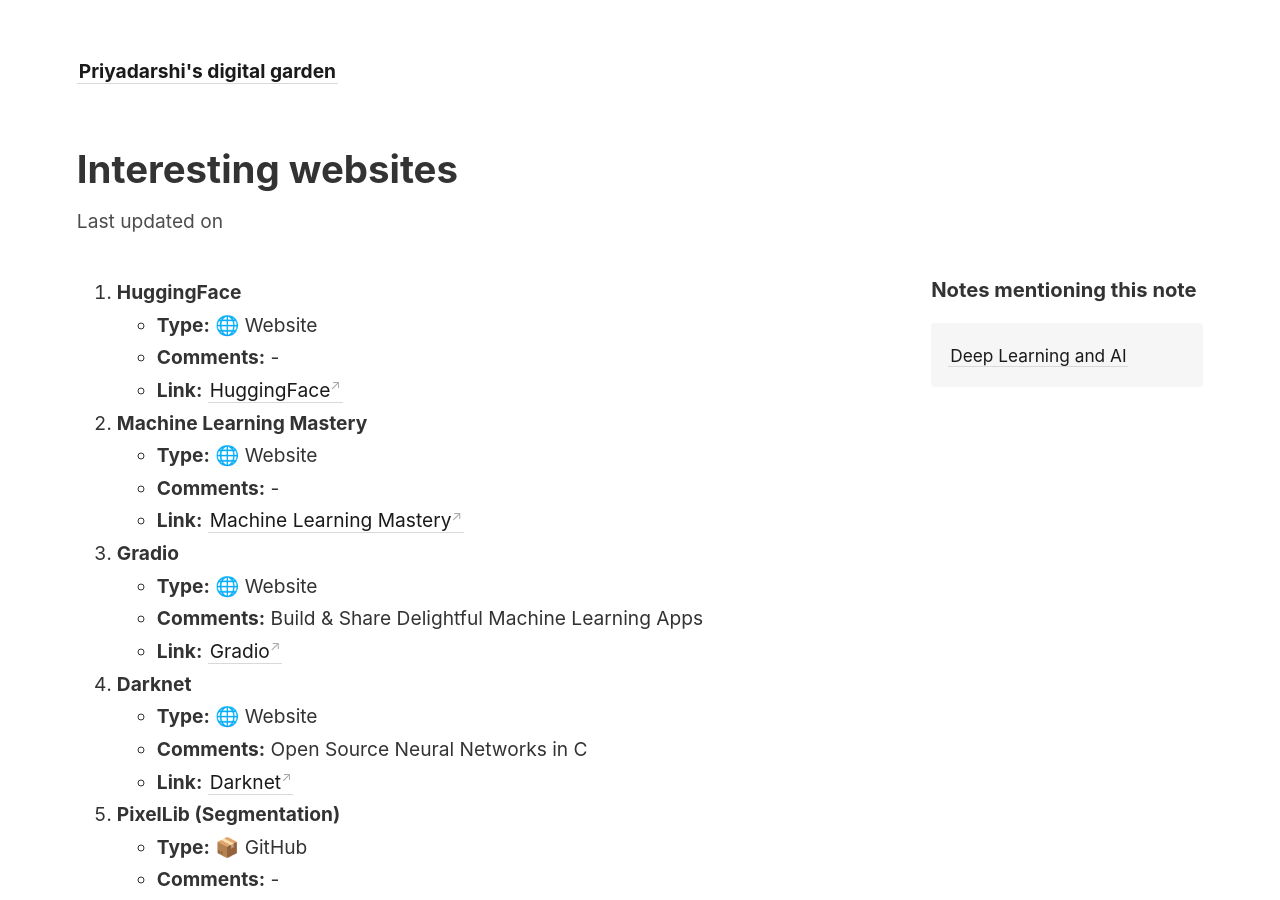
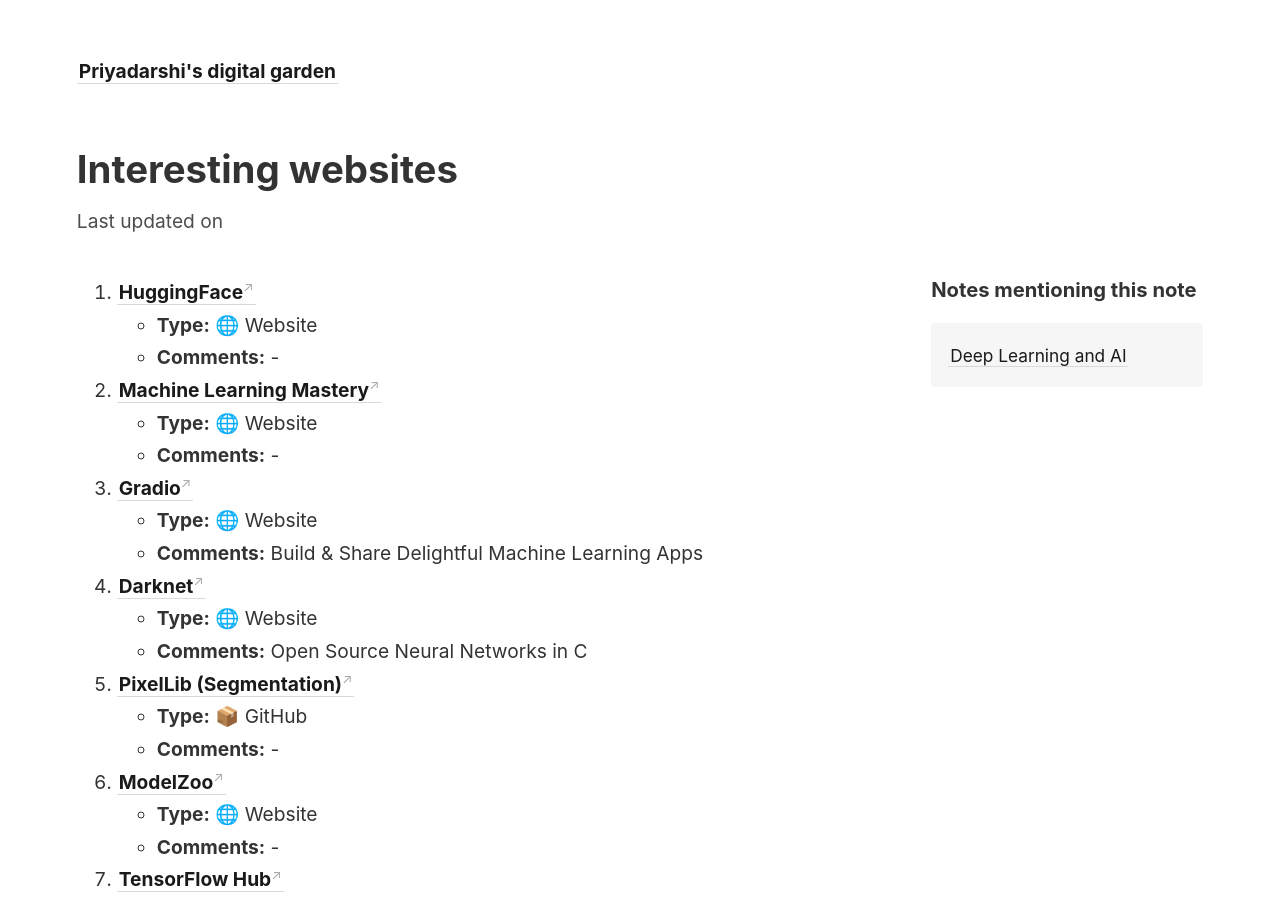
Before and after one commit to proy9714/priyadarshi-digital-garden, a Jekyll site: the page built from _notes/Interesting Websites.md, in a window 1280 px wide and 900 px high. Built offline with Jekyll 4.4.1, drawn with Linux system fonts in a browser that asks for light colours; some of the changed text lies outside the part shown.

Commit message:
vault backup: 2024-01-30 14:41:48

```diff
--- a/_notes/Interesting Websites.md
+++ b/_notes/Interesting Websites.md
@@ -1,64 +1,51 @@
-1. **HuggingFace**
+1. [**HuggingFace**](https://huggingface.co/)
    - **Type:** 🌐 Website
    - **Comments:** -
-   - **Link:** [HuggingFace](https://huggingface.co/)
 
-2. **Machine Learning Mastery**
+2. [**Machine Learning Mastery**](https://machinelearningmastery.com/)
    - **Type:** 🌐 Website
    - **Comments:** -
-   - **Link:** [Machine Learning Mastery](https://machinelearningmastery.com/)
 
-3. **Gradio**
+3. [**Gradio**](https://gradio.app/)
    - **Type:** 🌐 Website
    - **Comments:** Build & Share Delightful Machine Learning Apps
-   - **Link:** [Gradio](https://gradio.app/)
 
-4. **Darknet**
+4. [**Darknet**](https://pjreddie.com/darknet/)
    - **Type:** 🌐 Website
    - **Comments:** Open Source Neural Networks in C
-   - **Link:** [Darknet](https://pjreddie.com/darknet/)
 
-5. **PixelLib (Segmentation)**
+5. [**PixelLib (Segmentation)**](https://github.com/ayoolaolafenwa/PixelLib)
    - **Type:** 📦 GitHub
    - **Comments:** -
-   - **Link:** [PixelLib GitHub](https://github.com/ayoolaolafenwa/PixelLib)
 
-6. **ModelZoo**
+6. [**ModelZoo**](https://modelzoo.co/)
    - **Type:** 🌐 Website
    - **Comments:** -
-   - **Link:** [ModelZoo](https://modelzoo.co/)
 
-7. **TensorFlow Hub**
+7. [**TensorFlow Hub**](https://tfhub.dev/)
    - **Type:** 🌐 Website
    - **Comments:** -
-   - **Link:** [TensorFlow Hub](https://tfhub.dev/)
 
-8. **PyTorch Hub**
+8. [**PyTorch Hub**](https://pytorch.org/hub/)
    - **Type:** 🌐 Website
    - **Comments:** -
-   - **Link:** [PyTorch Hub](https://pytorch.org/hub/)
 
-9. **StabilityAI**
+9. [**StabilityAI**](https://stability.ai/)
    - **Type:** 🌐 Website
    - **Comments:** -
-   - **Link:** [StabilityAI](https://stability.ai/)
 
-10. **Lexica - The Stable Diffusion search engine**
+10. [**Lexica - The Stable Diffusion search engine**](https://lexica.art/)
     - **Type:** 🌐 Website
     - **Comments:** -
-    - **Link:** [Lexica](https://lexica.art/)
 
-11. **Nvidia Canvas**
+11. [**Nvidia Canvas**](https://www.nvidia.com/en-us/studio/canvas/)
     - **Type:** 🌐 Website
     - **Comments:** -
-    - **Link:** [Nvidia Canvas](https://www.nvidia.com/en-us/studio/canvas/)
 
-12. **Aman.ai**
+12. [**Aman.ai**](https://aman.ai/)
     - **Type:** 🌐 Website
     - **Comments:** -
-    - **Link:** [Aman.ai](https://aman.ai/)
 
-13. **Jay Alammar - Visualizing machine learning one concept at a time.**
+13. [**Jay Alammar - Visualizing machine learning one concept at a time.**](https://jalammar.github.io/)
     - **Type:** 🌐 Website
     - **Comments:** -
-    - **Link:** [Jay Alammar](https://jalammar.github.io/)
```
